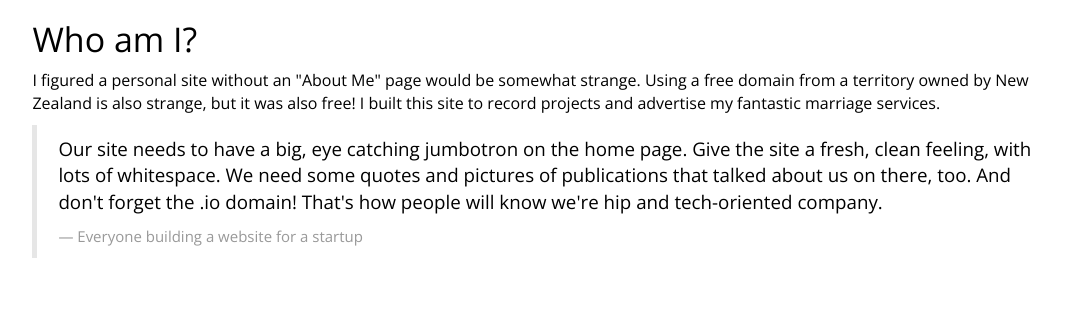
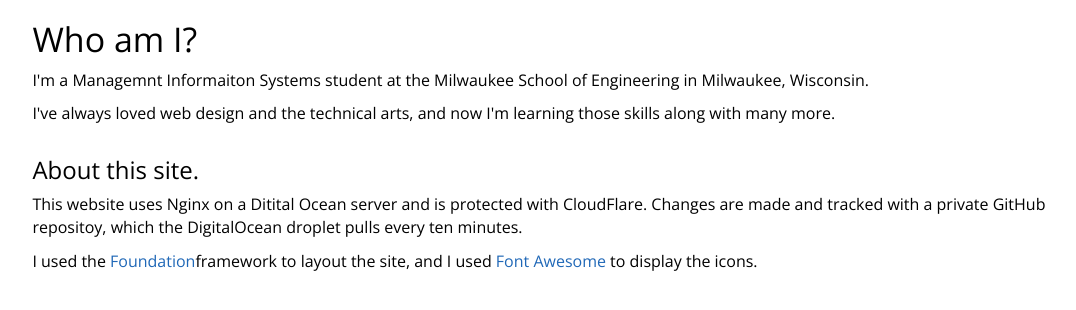
Before and after one commit to ianhyzy/blog.ian.gay, a PHP site: page /aboutme.php in a window 1280 px wide. Shown: the part 52-362 px from the top of the page, without its empty margins (136-1212 px from the left). Run offline with PHP 8.4, Linux system fonts and the light colour scheme; some libraries are stand-ins or nearby versions.

Commit message:
Made real about me

```diff
--- a/aboutme.php
+++ b/aboutme.php
@@ -5,7 +5,7 @@
     <meta charset="utf-8">
     <meta http-equiv="X-UA-Compatible" content="IE=edge">
     <meta name="viewport" content="width=device-width, initial-scale=1">
-    <title>IanHyzy.tk</title>
+    <title>IanHyzy.me</title>
     <link rel="icon" type="image/png" href="/img/favicon.png">
     <link href="//maxcdn.bootstrapcdn.com/font-awesome/4.2.0/css/font-awesome.min.css" rel="stylesheet">
     <!-- Bootstrap -->
@@ -30,12 +30,12 @@
 
     <div class="row">
       <div class="col-lg-12 content">
-        <h1 title="TWO FOUR SIX OH ONEEEEEEEEE!">Who am I?</h1>
-        <p>I figured a personal site without an "About Me" page would be somewhat strange. Using a free domain from a territory owned by New Zealand is also strange, but it was also free! I built this site to record projects and advertise my fantastic marriage services.</p>
-        <blockquote>
-          <p>Our site needs to have a big, eye catching jumbotron on the home page. Give the site a fresh, clean feeling, with lots of whitespace. We need some quotes and pictures of publications that talked about us on there, too. And don't forget the .io domain! That's how people will know we're hip and tech-oriented company.</p>
-          <small>Everyone building a website for a startup</small>
-        </blockquote>
+        <h1 title="TWO FOUR SIX OH ONE!">Who am I?</h1>
+        <p>I'm a Managemnt Informaiton Systems student at the Milwaukee School of Engineering in Milwaukee, Wisconsin.</p>
+        <p>I've always loved web design and the technical arts, and now I'm learning those skills along with many more.</p>
+        <h3>About this site.</h3>
+        <p>This website uses Nginx on a Ditital Ocean server and is protected with CloudFlare. Changes are made and tracked with a private GitHub repositoy, which the DigitalOcean droplet pulls every ten minutes.</p>
+        <p>I used the <a href="http://foundation.zurb.com/">Foundation</a>framework to layout the site, and I used <a href="http://fortawesome.github.io/Font-Awesome/">Font Awesome</a> to display the icons.</p>
       </div>
     </div>
 
```
